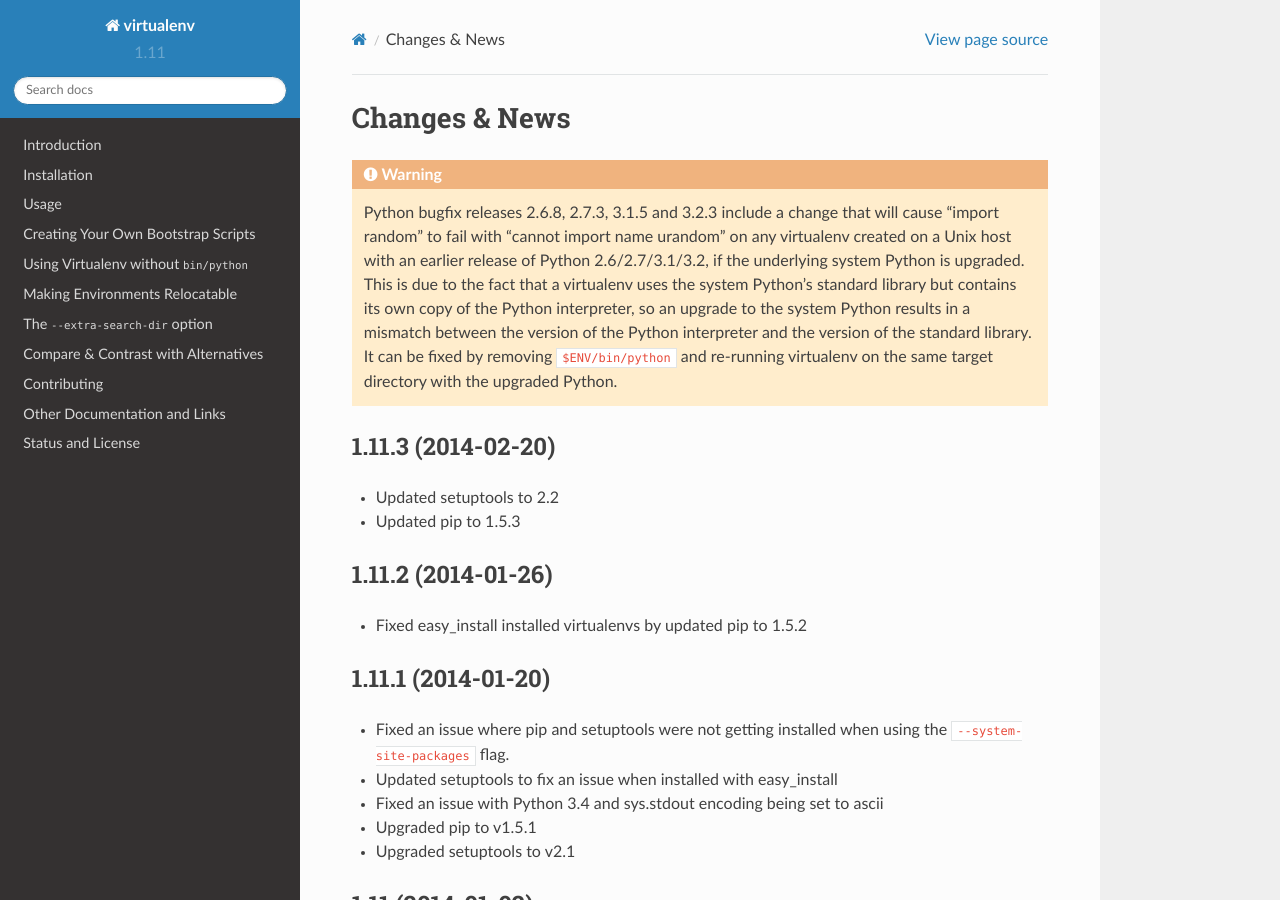
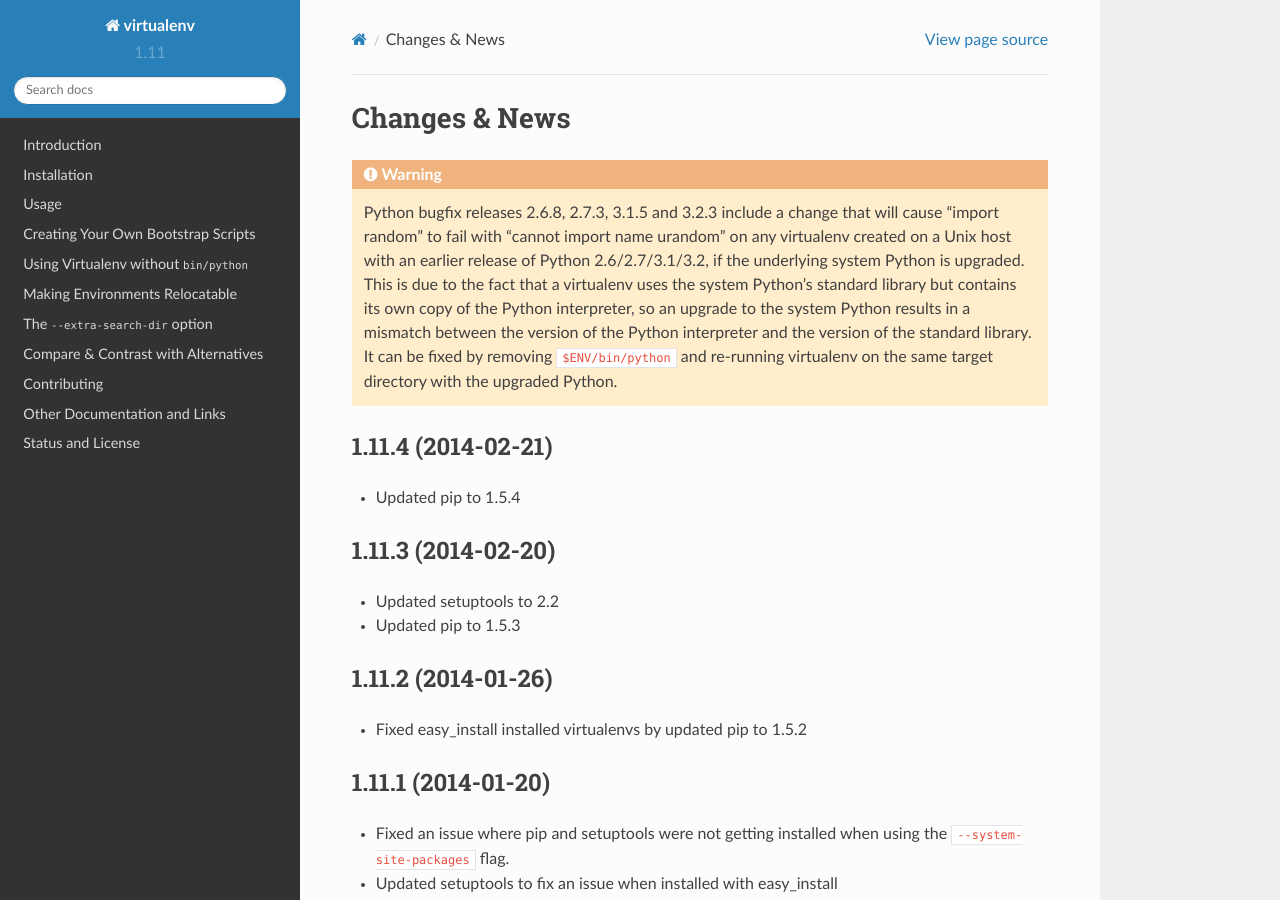
Before and after one commit to pypa/virtualenv, a Sphinx documentation site: the page built from docs/news.rst, in a window 1280 px wide and 900 px high. Built offline with Sphinx 7.4.7 and the Read the Docs theme 2.0.0, drawn with Linux system fonts in a browser that asks for light colours.

Commit message:
Update pip from 1.5.3 to 1.5.4

```diff
--- a/docs/news.rst
+++ b/docs/news.rst
@@ -13,6 +13,12 @@ Changes & News
    and the version of the standard library. It can be fixed by removing
    ``$ENV/bin/python`` and re-running virtualenv on the same target directory
    with the upgraded Python.
+
+
+1.11.4 (2014-02-21)
+~~~~~~~~~~~~~~~~~~~
+
+* Updated pip to 1.5.4
 
 
 1.11.3 (2014-02-20)
```
Also changed, not shown: 2 other files.
